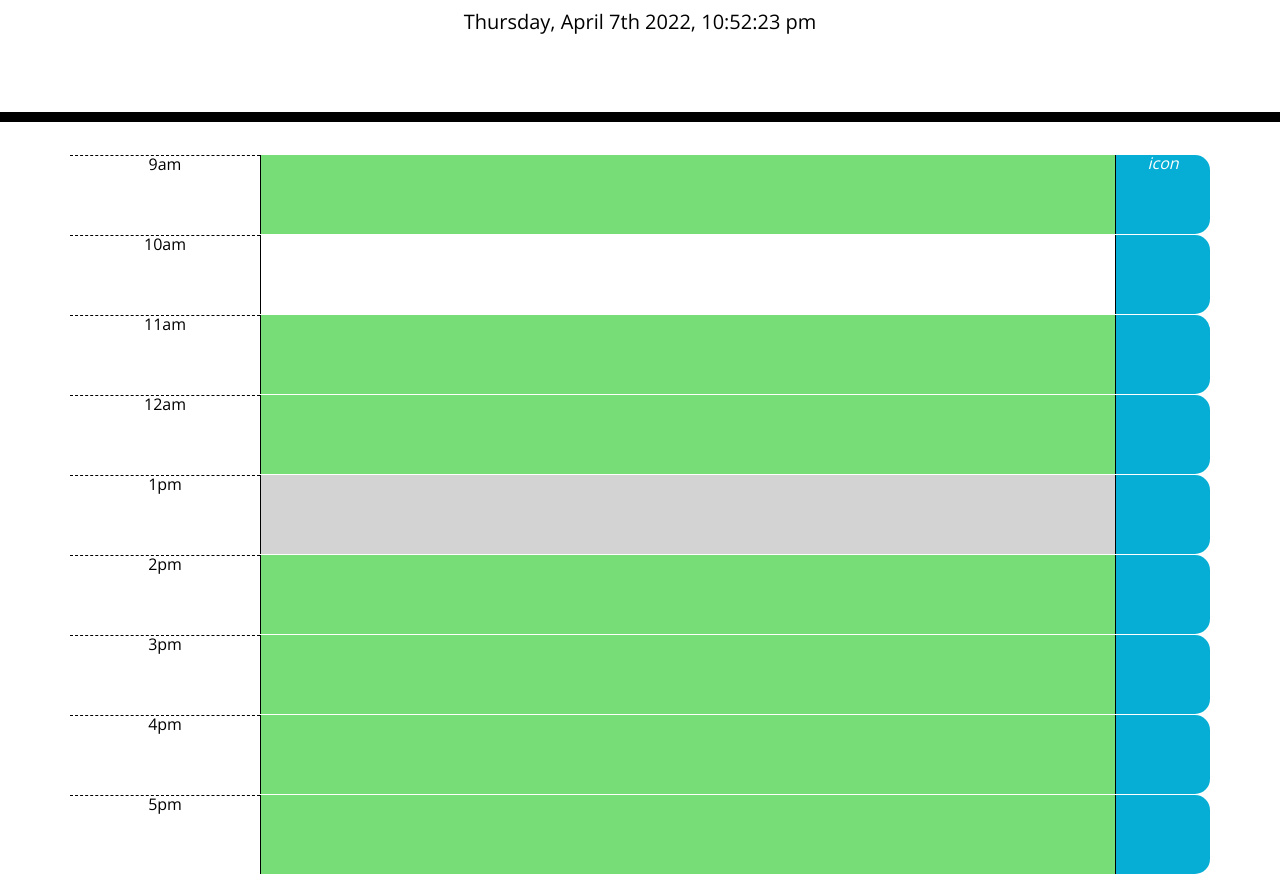
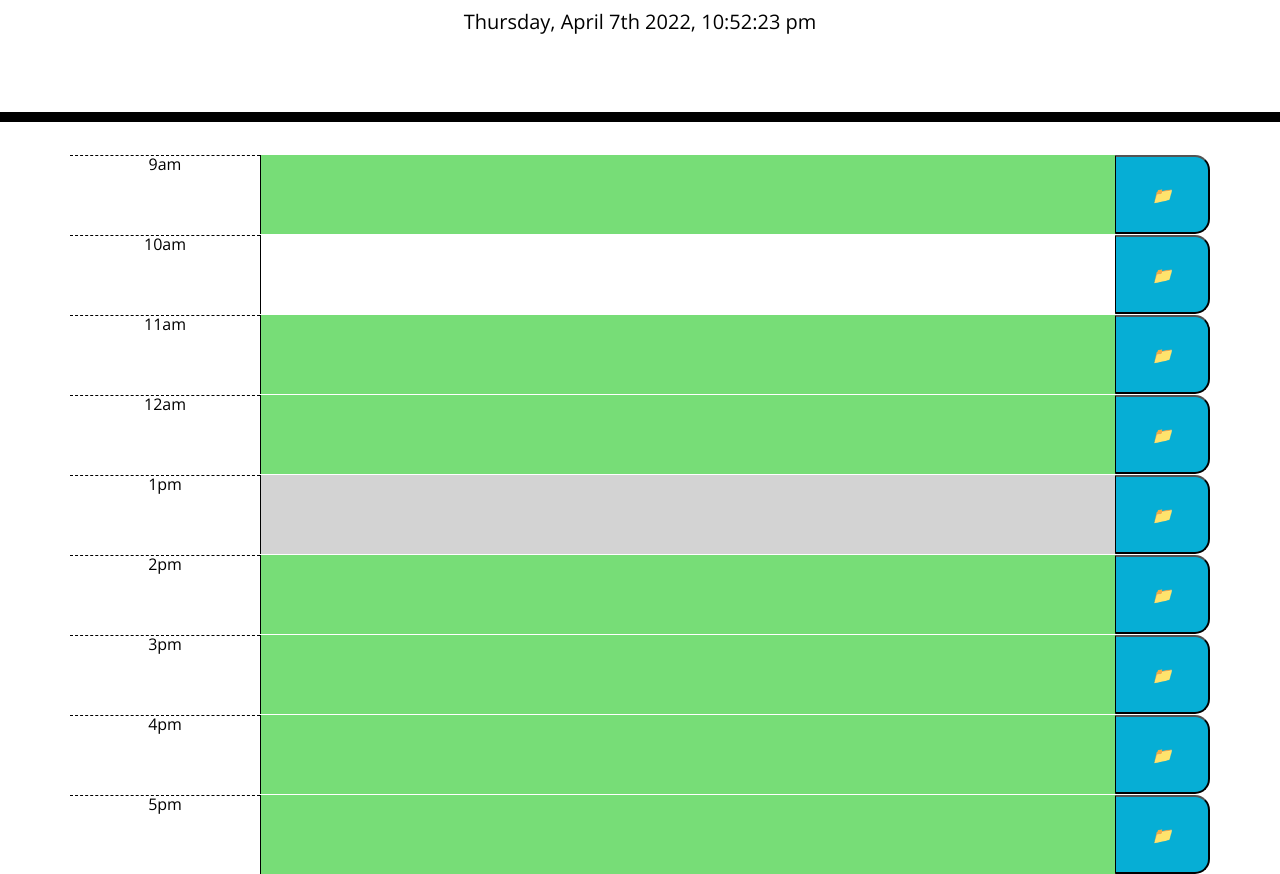
Before and after one commit to rich-f-p/daily-planner, a plain HTML site: page index.html in a window 1280 px wide. Shown: the part 182-1056 px from the top of the page. Drawn offline with nearby package versions, Linux system fonts and the light colour scheme.

Commit message:
change div tag to button and add file icon

```diff
--- a/index.html
+++ b/index.html
@@ -33,47 +33,47 @@
      <section class="time-block row">
        <div class="hour col-2">9am</div>
        <textarea class="description col-9" data="9"></textarea>
-       <div class="saveBtn col-1"><i>icon</i></div>
+       <button class="saveBtn col-1"><i>📁</i></button>
      </section>
      <section class="time-block row">
       <div class="hour col-2">10am</div>
       <textarea class="description col-9" data="10"></textarea>
-      <div class="saveBtn col-1"><i></i></div>
+      <button class="saveBtn col-1"><i>📁</i></button>
     </section>
     <section class="time-block row">
       <div class="hour col-2">11am</div>
       <textarea class="description col-9" data="11"></textarea>
-      <div class="saveBtn col-1"><i></i></div>
+      <button class="saveBtn col-1"><i>📁</i></button>
     </section>
     <section class="time-block row">
       <div class="hour col-2">12am</div>
       <textarea class="description col-9" data="12"></textarea>
-      <div class="saveBtn col-1"><i></i></div>
+      <button class="saveBtn col-1"><i>📁</i></button>
     </section>
     <section class="time-block row">
       <div class="hour col-2">1pm</div>
       <textarea class="description col-9" data="1"></textarea>
-      <div class="saveBtn col-1"><i></i></div>
+      <button class="saveBtn col-1"><i>📁</i></button>
     </section>
     <section class="time-block row">
       <div class="hour col-2">2pm</div>
       <textarea class="description col-9" data="2"></textarea>
-      <div class="saveBtn col-1"><i></i></div>
+      <button class="saveBtn col-1"><i>📁</i></button>
     </section>
     <section class="time-block row">
       <div class="hour col-2">3pm</div>
       <textarea class="description col-9" data="3"></textarea>
-      <div class="saveBtn col-1"><i></i></div>
+      <button class="saveBtn col-1"><i>📁</i></button>
     </section>
     <section class="time-block row">
       <div class="hour col-2">4pm</div>
       <textarea class="description col-9" data="4"></textarea>
-      <div class="saveBtn col-1"><i></i></div>
+      <button class="saveBtn col-1"><i>📁</i></button>
     </section>
     <section class="time-block row">
       <div class="hour col-2">5pm</div>
       <textarea class="description col-9" data="5"></textarea>
-      <div class="saveBtn col-1"><i></i></div>
+      <button class="saveBtn col-1"><i>📁</i></button>
     </section>
     </div>
 
```
